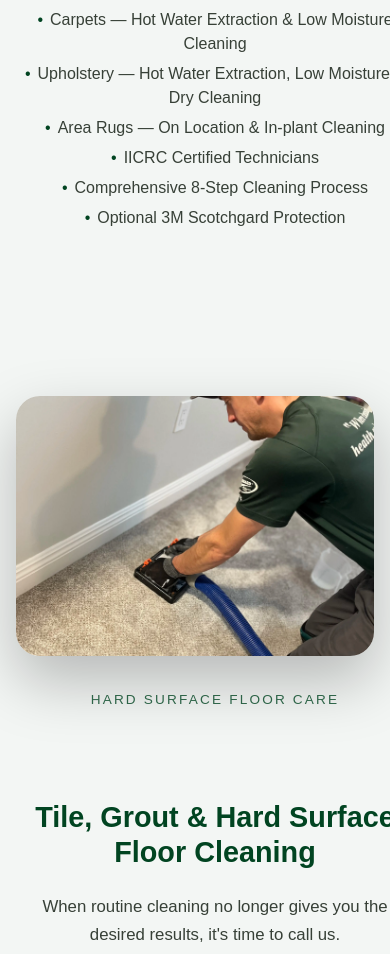
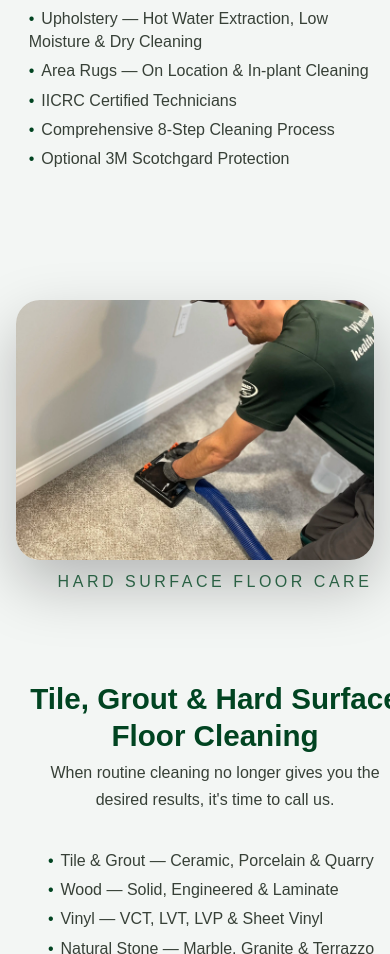
Before and after one commit to ZachAH/KML, a React (Vite) app: page / in a window 390 px wide. Shown: the part 1746-2700 px from the top of the page. Built offline with nearby package versions, Linux system fonts and the light colour scheme.

Commit message:
mobile updates

```diff
--- a/src/components/Services.css
+++ b/src/components/Services.css
@@ -395,3 +395,143 @@ body {
   backface-visibility: hidden;
   will-change: transform;
 }
+
+/* ============================================
+   SERVICES — MOBILE POLISH & FIXES
+============================================ */
+
+/* Reduce vertical spacing above mini-section titles */
+@media (max-width: 900px) {
+  .panel {
+    padding-top: 20px !important;
+  }
+
+  .service-panel-media {
+    margin-bottom: 18px;
+  }
+
+  .service-eyebrow,
+  .gallery-subtitle,
+  .gallery-title {
+    margin-top: 0 !important;
+  }
+}
+
+/* Fix the tiny subtitle ("RESIDENTIAL & COMMERCIAL") spacing */
+@media (max-width: 900px) {
+  .service-panel-copy .service-eyebrow {
+    margin-top: -10px !important;
+    /* pulls it closer to image */
+    margin-bottom: 8px !important;
+    letter-spacing: 0.22em;
+  }
+}
+
+/* Mobile heading size fix */
+@media (max-width: 600px) {
+  .service-heading {
+    font-size: 1.85rem !important;
+    line-height: 1.22 !important;
+    text-align: center;
+  }
+}
+
+/* Improve paragraph readability on mobile */
+@media (max-width: 600px) {
+  .service-intro {
+    font-size: 1rem !important;
+    line-height: 1.65 !important;
+    padding: 0 10px !important;
+    text-align: center;
+  }
+}
+
+/* Bullet list polish */
+@media (max-width: 600px) {
+  .service-list {
+    padding: 0 14px !important;
+    line-height: 1.55;
+  }
+
+  .service-list li {
+    margin-bottom: 10px !important;
+    font-size: 0.98rem !important;
+  }
+}
+
+/* Keep service containers centered */
+@media (max-width: 900px) {
+  .service-panel-copy {
+    align-items: center !important;
+    text-align: center !important;
+  }
+}
+
+/* ============================================
+   MOBILE BULLET LIST TIGHTENING + ALIGNMENT FIX
+============================================ */
+
+@media (max-width: 600px) {
+
+  /* Force bullets to wrap CLEANLY and stay centered */
+  .service-list {
+    max-width: 95%;
+    margin: 0 auto;
+    padding-left: 0 !important;
+    text-align: left;
+    /* looks better for bullets */
+  }
+
+  .service-list li {
+    margin-bottom: 6px !important;
+    font-size: 1rem !important;
+    line-height: 1.45 !important;
+    padding-left: 6px;
+    /* soft indent */
+  }
+
+  /* Nested bullets (like Area Rugs → IICRC → 8-Step) */
+  .service-list li li {
+    padding-left: 16px !important;
+    font-size: 0.97rem !important;
+    margin-bottom: 4px !important;
+  }
+
+  /* Fix weird long-line overflow on mobile */
+  .service-list,
+  .service-list li {
+    word-break: break-word;
+  }
+
+  /* ============================================
+   FIX FIRST PARAGRAPH WIDTH ON MOBILE
+============================================ */
+
+  @media (max-width: 600px) {
+    .service-description {
+      max-width: 90%;
+      margin: 0 auto 20px auto;
+      line-height: 1.45;
+      font-size: 1rem;
+      padding: 0 10px;
+      text-align: center;
+      /* keep your aesthetic */
+      word-break: break-word;
+    }
+  }
+}
+
+/* FINAL MOBILE PARAGRAPH FIX */
+@media (max-width: 900px) {
+  .service-panel-copy p {
+    max-width: 92%;
+    margin: 0 auto 18px auto;
+    padding: 0 6px;
+    font-size: 1rem;
+    line-height: 1.55;
+    text-align: center;
+    white-space: normal !important;
+    overflow-wrap: break-word;
+    word-break: break-word;
+  }
+}
```
